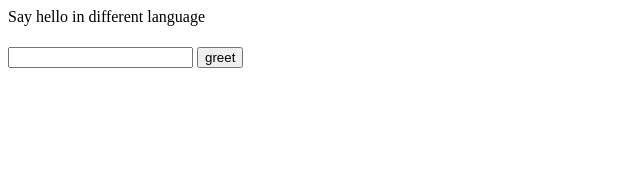
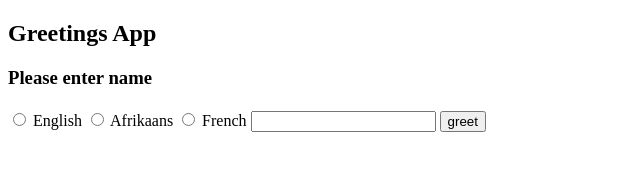
Before and after one commit to AmirahDavids/greetings, a plain HTML site: page index.html in a window 1280 px wide. Shown: the whole page, without its empty margins (0-640 px from the left). Drawn offline with Linux system fonts and the light colour scheme.

Commit message:
added elements

```diff
--- a/index.html
+++ b/index.html
@@ -10,12 +10,25 @@
 </head>
 
 <body>
-    <div>Say hello in different language</div>
+  <!-- <div>Say hello in different language<//div> -->
+  <h2>Greetings App</h2>
+  <h3>Please enter name</h3>
   <h1 id="msg"></h1>
-   <input type="text" name="" id="">
-   <button>greet</button>
+  <h1 id="counter"></h1>
+  <label class="">
+    <input type="radio" name="selector" value="english">
+    <span class="label-body">English</span>
+  </label>
+  <label class="">
+    <input type="radio" name="selector" value="afrikaans">
+    <span class="label-body">Afrikaans</span>
+  </label>
+  <label class="">
+    <input type="radio" name="selector" value="french">
+    <span class="label-body">French</span>
+  </label>
+  <input type="text" name="" id="inputElement">
+  <button id="greetButton">greet</button>
 </body>
-
-<script src="js/greet.js"></script>
-
+<script src="./js/greet-factory.js"></script>
 </html>
```
Lines whose indentation alone changed are shown as unchanged.
